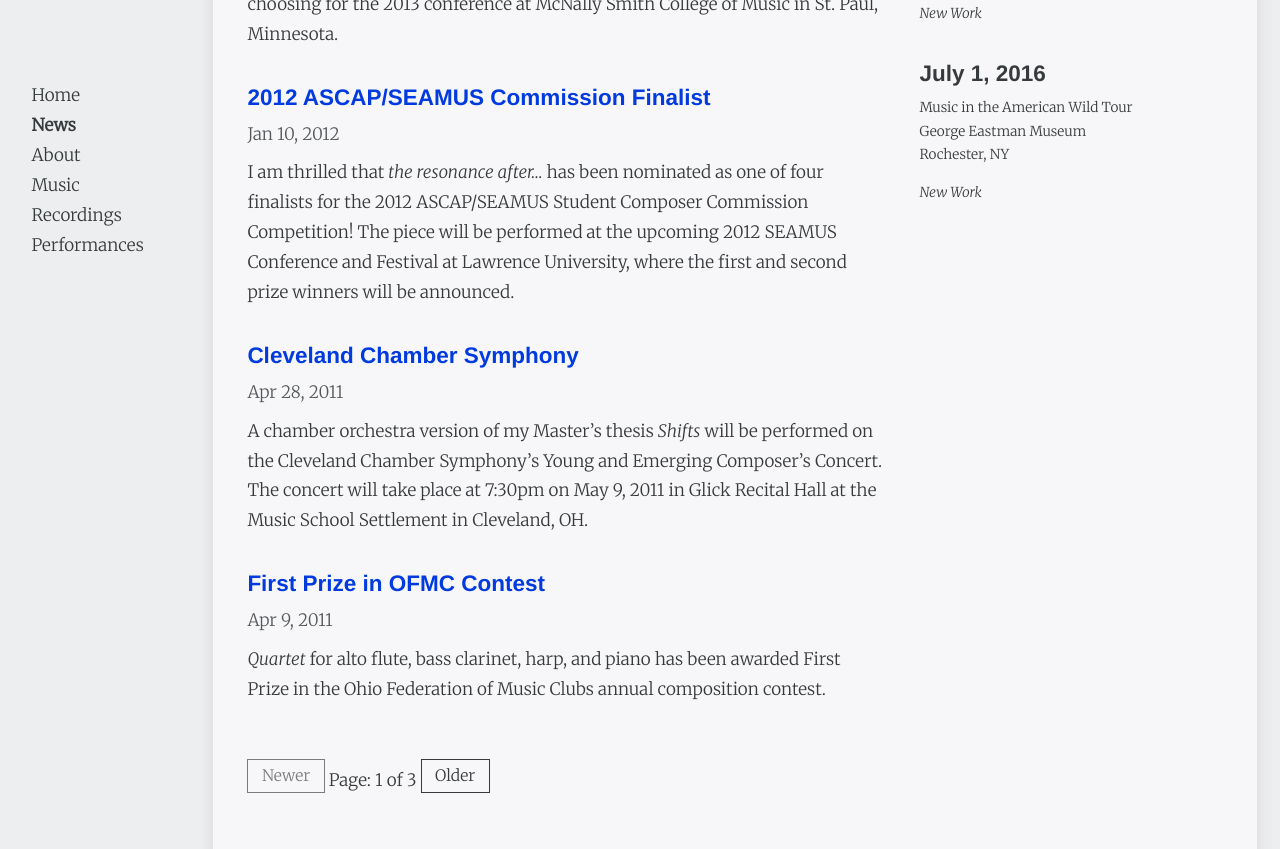
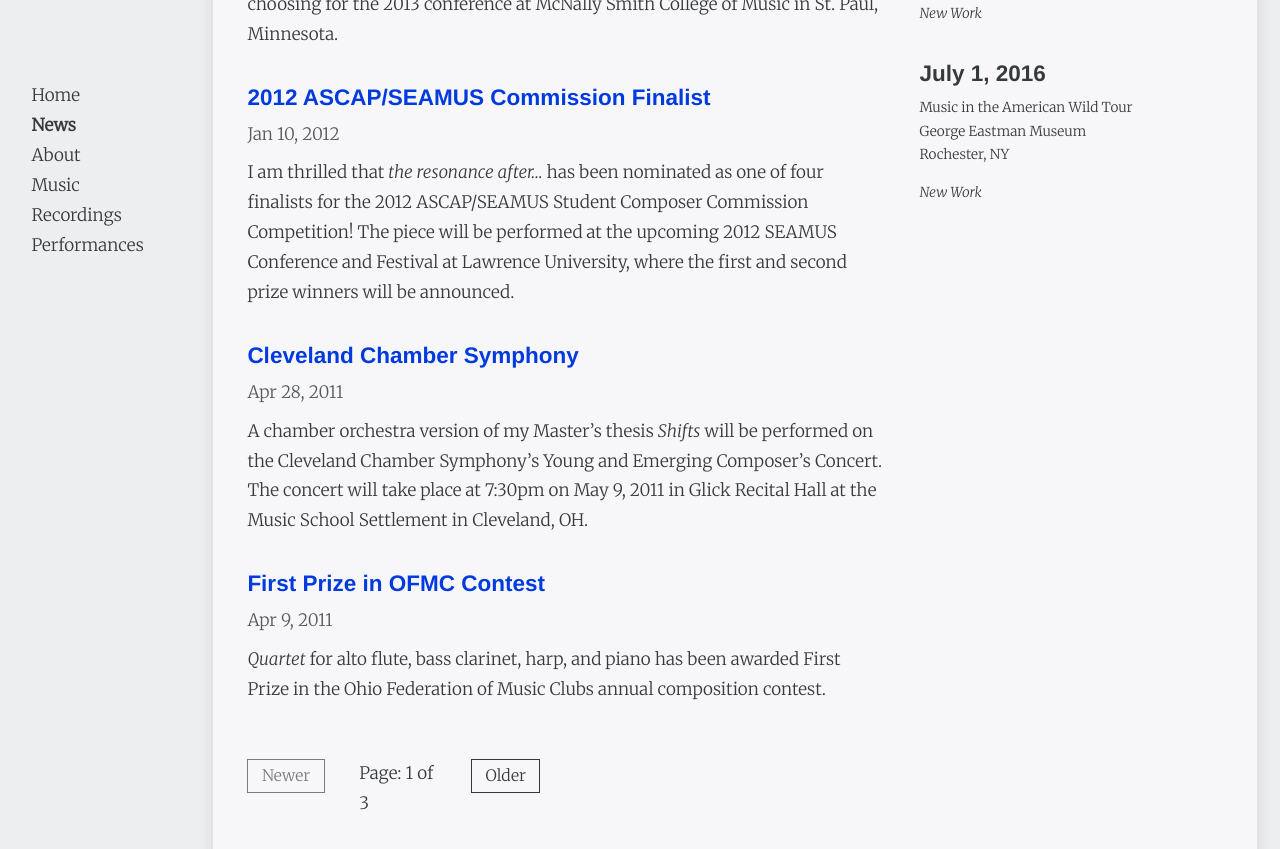
Before and after one commit to cechandler/cechandler.github.io, a Jekyll site: the page built from news/index.html, in a window 1280 px wide and 900 px high, scrolled down 584 px. Shown: the top 849 px of the window. Built offline with Jekyll 4.4.1, drawn with Linux system fonts in a browser that asks for light colours; nearby versions of some CDN libraries; the list of posts is cut into pages by our own code.

Commit message:
news pagination buttons
spaced news page buttons to be farther apart

```diff
--- a/news/index.html
+++ b/news/index.html
@@ -21,21 +21,33 @@ title: News
 
         <!-- Pagination links -->
         <div class="pagination">
+          <div class="row">
             {% if paginator.previous_page %}
+              <div class="col-md-4">
                 <a href="{{ paginator.previous_page_path }}" class="previous">
                   <button type="button" class="btn btn-secondary-outline btn-sm">Newer</button>
                 </a>
+              </div>
             {% else %}
+              <div class="col-md-4">
                 <span class="previous"><button type="button" class="btn btn-secondary-outline btn-sm" disabled>Newer</button></span>
+              </div>
             {% endif %}
+            <div class="col-md-4">
               <span class="page_number">Page: {{ paginator.page }} of {{ paginator.total_pages }}</span>
+            </div>
             {% if paginator.next_page %}
+              <div class="col-md-4">
                 <a href="{{ paginator.next_page_path }}" class="next">
                   <button type="button" class="btn btn-secondary-outline btn-sm">Older</button>
                 </a>
+              </div>
             {% else %}
+              <div class="col-md-4">
                 <span class="next "><button type="button" class="btn btn-secondary-outline btn-sm" disabled>Older</button></span>
+              </div>
             {% endif %}
+          </div>
         </div>
 
       </div>
```
Lines whose indentation alone changed are shown as unchanged.
